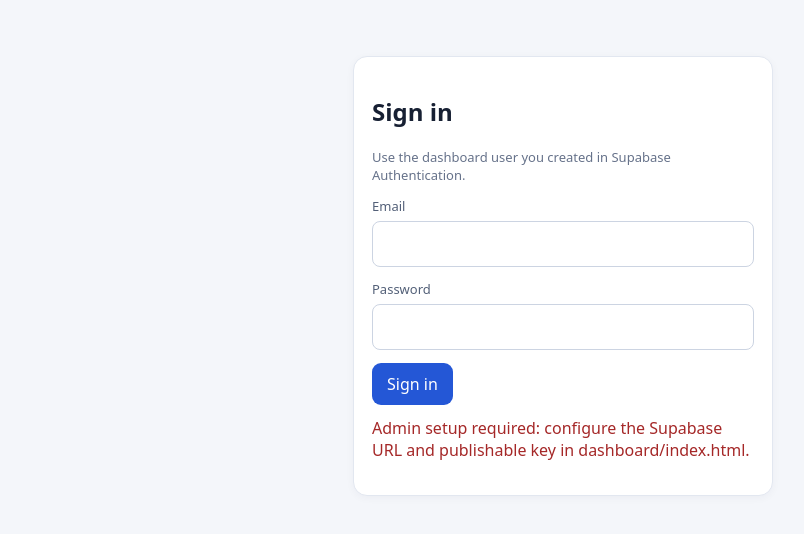
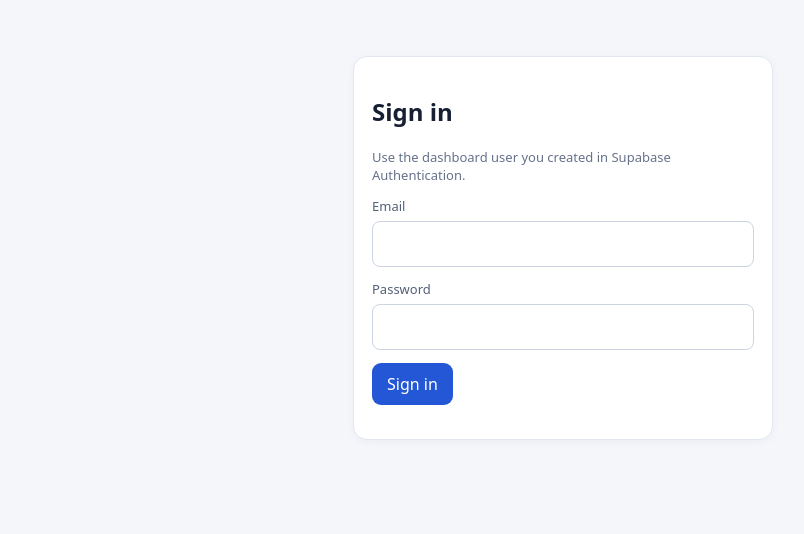
Before and after one commit to fakemedia2000/fakeface-credit-manager, a plain HTML site: page dashboard/index.html in a window 1280 px wide. Shown: the part 92-626 px from the top of the page, without its empty margins (77-881 px from the left). Drawn offline with nearby package versions, Linux system fonts and the light colour scheme.

Commit message:
Update index.html

```diff
--- a/dashboard/index.html
+++ b/dashboard/index.html
@@ -47,8 +47,8 @@
   </main>
 <script>
   // Replace these two placeholders before publishing this page.
-  const SUPABASE_URL = 'PASTE_YOUR_SUPABASE_PROJECT_URL_HERE';
-  const SUPABASE_PUBLISHABLE_KEY = 'PASTE_YOUR_SUPABASE_PUBLISHABLE_KEY_HERE';
+  const SUPABASE_URL = 'sb_publishable_cQg_4p__eEwYIi-1YPXVFg_shzH_qxu';
+  const SUPABASE_PUBLISHABLE_KEY = 'sb_secret_838r8avputPaN4EggFTpOQ_BUsUJ5Bg';
   const CONFIGURED = !SUPABASE_URL.includes('PASTE_') && !SUPABASE_PUBLISHABLE_KEY.includes('PASTE_');
   const client = CONFIGURED ? window.supabase.createClient(SUPABASE_URL, SUPABASE_PUBLISHABLE_KEY) : null;
   const $ = (id) => document.getElementById(id);
```
